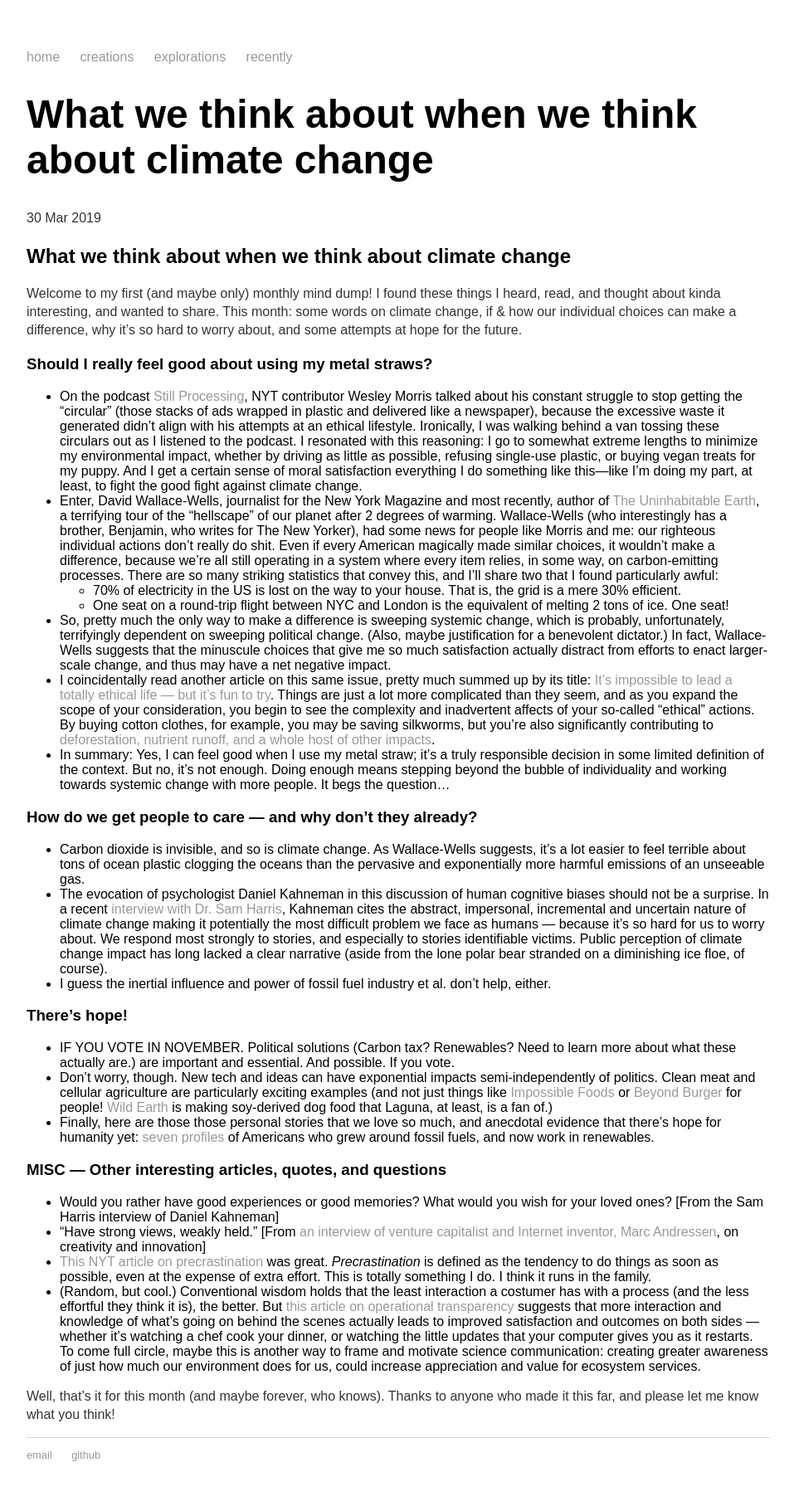
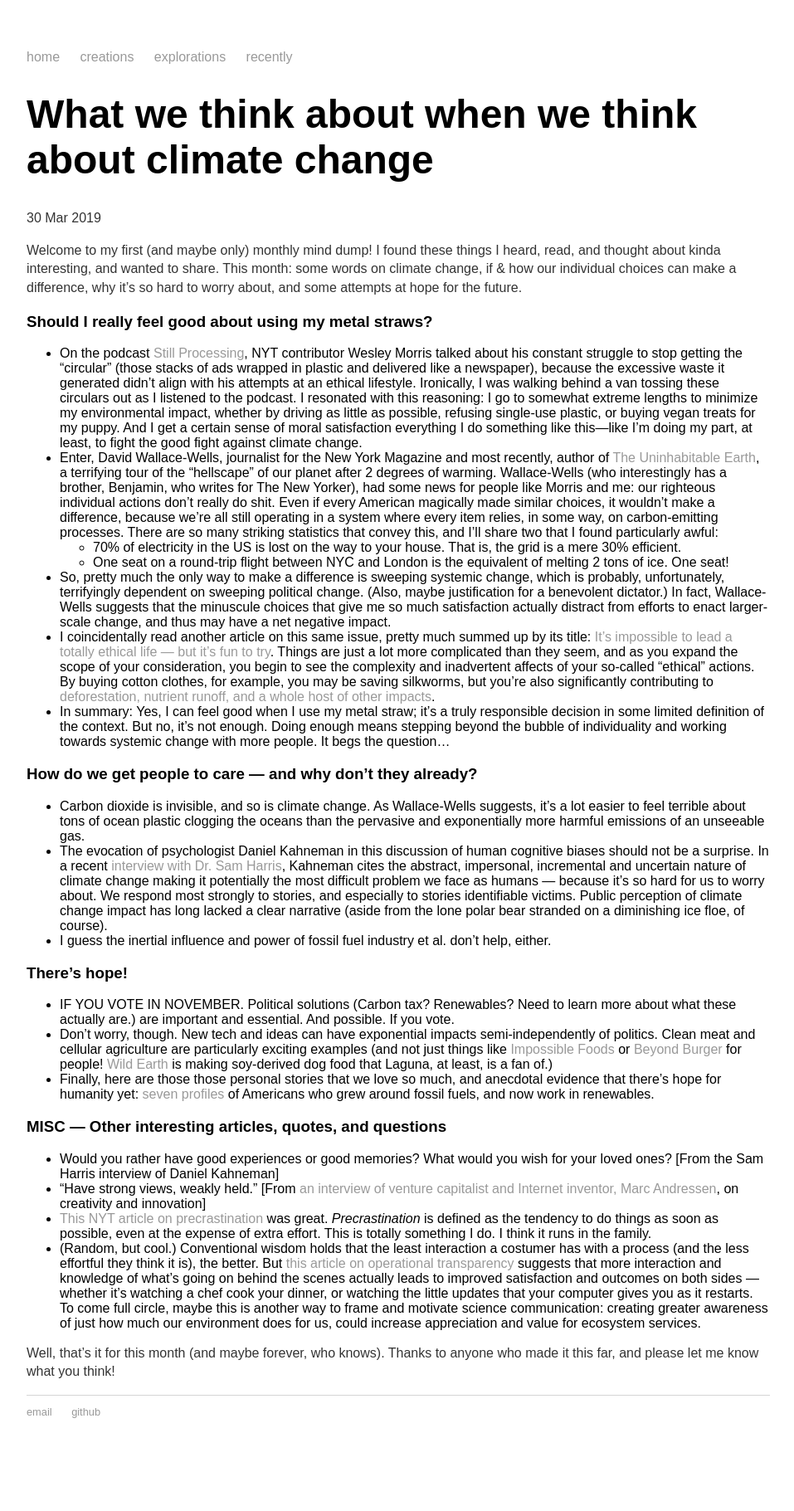
Before and after one commit to mayasheth/mayasheth.github.io, a Jekyll site: the page built from _posts/2019-03-30-march-2019.md, in a window 1280 px wide. Shown: the whole page at 83% size, without its empty margins (160-1117 px from the left). Built offline with Jekyll 4.4.1, drawn with Linux system fonts in a browser that asks for light colours; after the commit the page ends 1769 px from its top, so only the background shows below that.

Commit message:
Update 2019-03-30-march-2019.md

```diff
--- a/_posts/2019-03-30-march-2019.md
+++ b/_posts/2019-03-30-march-2019.md
@@ -4,7 +4,6 @@ title: "What we think about when we think about climate change"
 categories: review
 date: 2019-03-30
 ---
-## What we think about when we think about climate change
 
 Welcome to my first (and maybe only) monthly mind dump! I found these things I heard, read, and thought about kinda interesting, and wanted to share. This month: some words on climate change, if & how our individual choices can make a difference, why it’s so hard to worry about, and some attempts at hope for the future.
 
```
